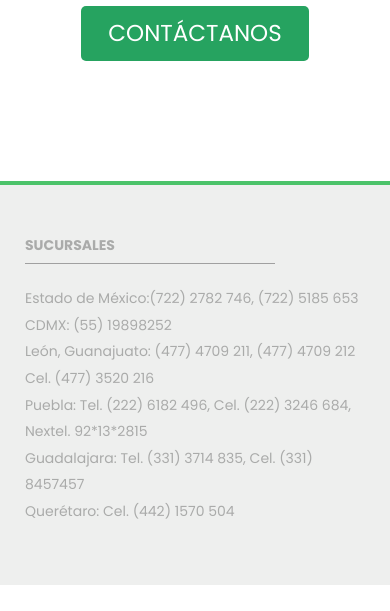
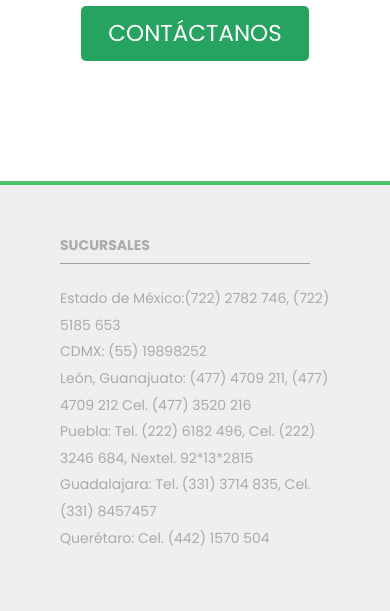
Before and after one commit to jesusrq92/noba, a PHP site: page /index.php in a window 390 px wide. Shown: the part 4099-4710 px from the top of the page. Before the commit the page ends 4684 px from the top, so only its background shows below. Run offline with PHP 8.4, Linux system fonts and the light colour scheme; some libraries are stand-ins or nearby versions.

Commit message:
footer arreglado

```diff
--- a/css/footer.css
+++ b/css/footer.css
@@ -22,16 +22,15 @@ img.certif {margin-left: -10px; }
 @media (max-width: 600px){
 	.footer2{display: none;}
 	.footer3{display: initial;}
-	.sucursalDiv {margin-left: -35px;width: 470px; }
+	.sucursalDiv {width: 100%; }
 }
 
 @media (max-width: 480px){
 .hrServ {width: 250px; }
-.sucursalDiv {width: 366px; }
 footer {padding: 30px 45px; }
 }
 
 @media (max-width: 320px){
-	.sucursalDiv {margin-left: -56px; width: 300px; }
+	.sucursalDiv {margin-left: -56px; }
 	footer {padding: 30px 50px; }
 }
```
